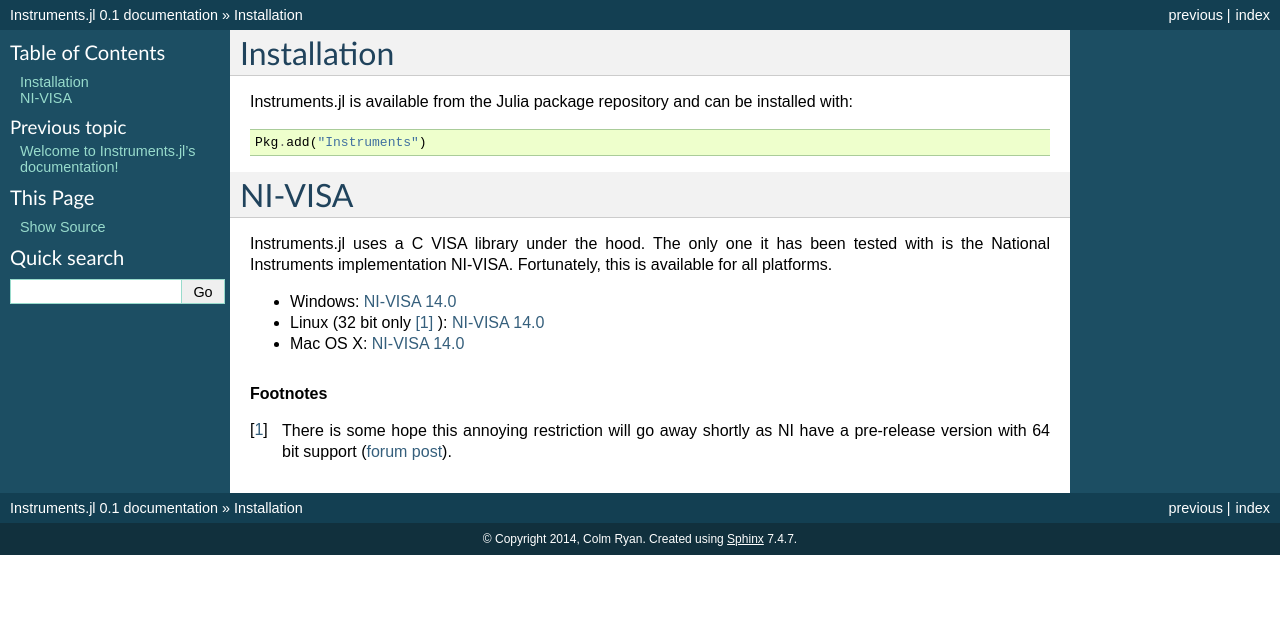
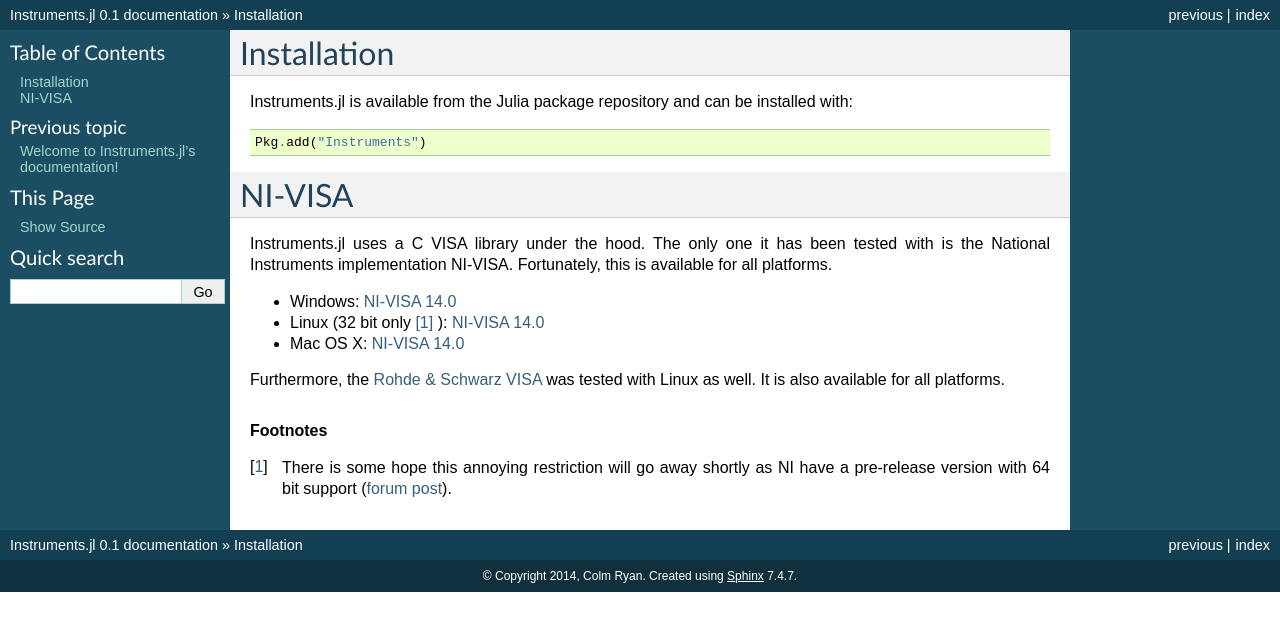
Before and after one commit to BBN-Q/Instruments.jl, a Sphinx documentation site: the page built from doc/installation.rst, in a window 1280 px wide. Shown: the top 631 px of the page. Built offline with Sphinx 7.4.7, drawn with Linux system fonts in a browser that asks for light colours.

Commit message:
Added R&S Visa

```diff
--- a/doc/installation.rst
+++ b/doc/installation.rst
@@ -18,6 +18,8 @@ this is available for all platforms.
 * Linux (32 bit only [#f1]_ ): `NI-VISA 14.0 <http://www.ni.com/download/ni-visa-14.0/4797/en/>`_
 * Mac OS X: `NI-VISA 14.0 <http://www.ni.com/download/ni-visa-14.0/4913/en/>`_
 
+Furthermore, the `Rohde & Schwarz VISA <https://www.rohde-schwarz.com/us/applications/r-s-visa-application-note_56280-148812.html?rusprivacypolicy=0>`_ was tested with Linux as well. It is also available for all platforms.
+
 .. rubric:: Footnotes
 
 .. [#f1] There is some hope this annoying restriction will go away shortly as NI have a pre-release version with 64 bit support (`forum post <https://decibel.ni.com/content/message/81260#81260>`_).
```
